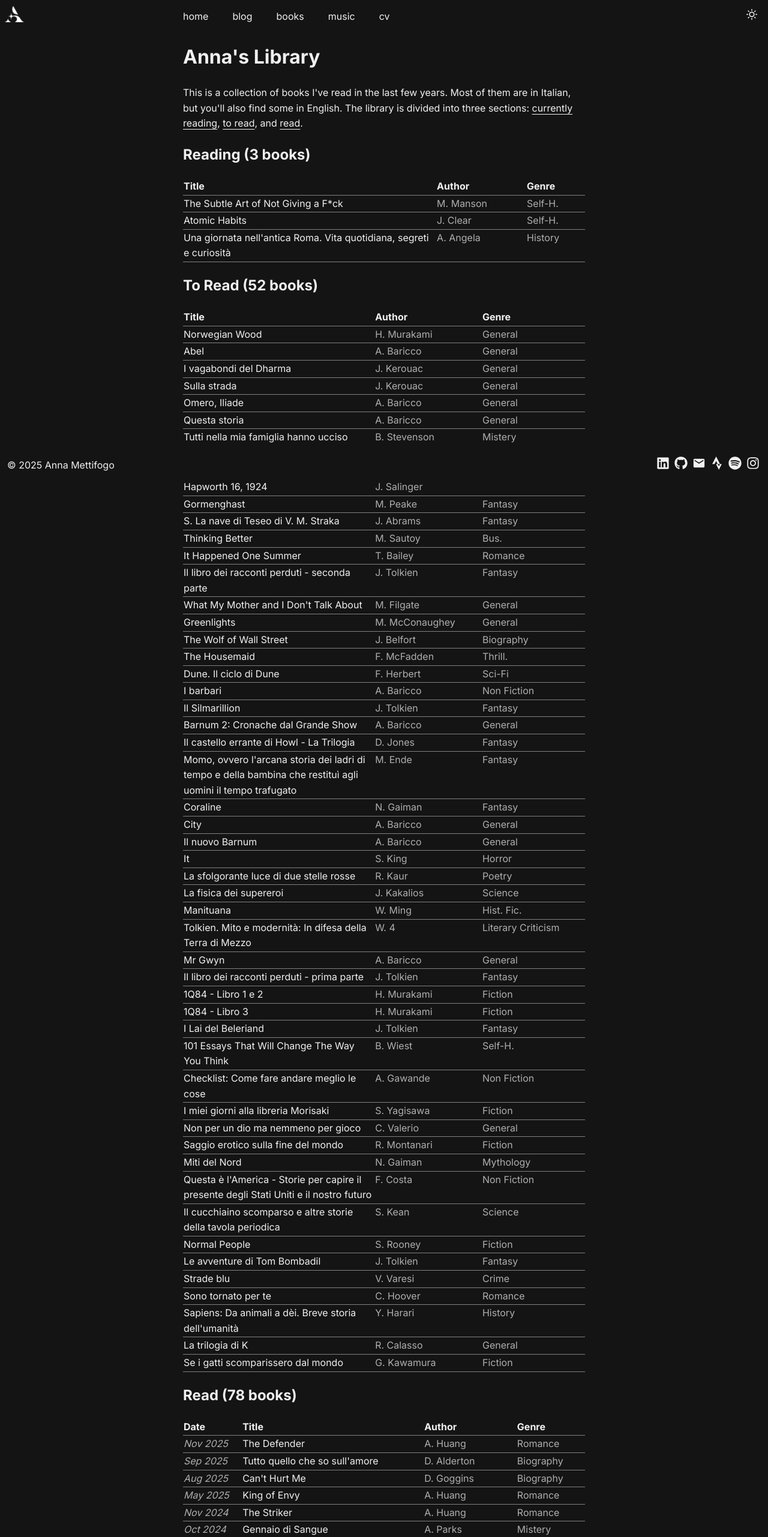
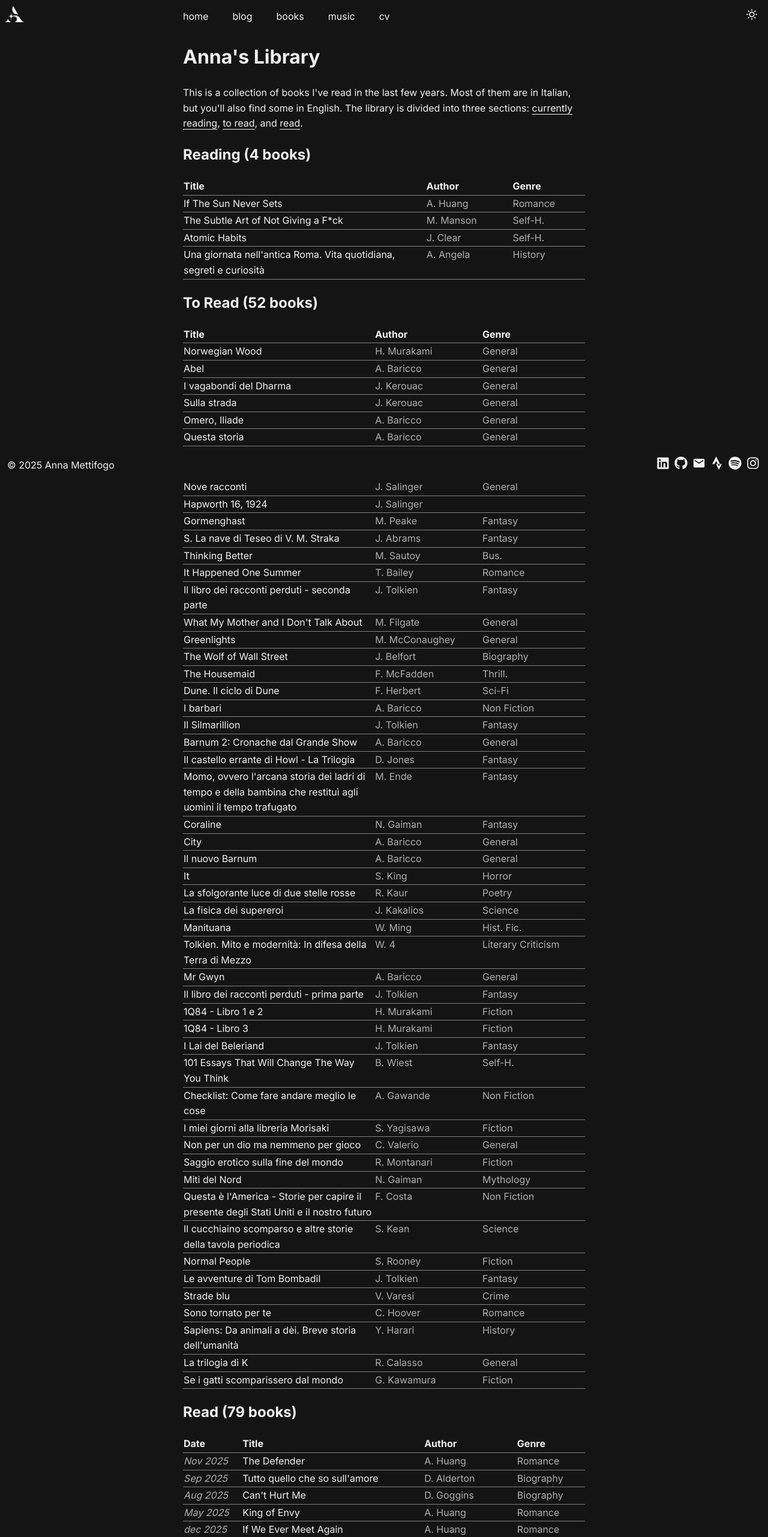
Before and after one commit to MettiFire/mywebsite, a Next.js app: page /books in a window 1280 px wide. Shown: the top 2562 px of the page at 60% size. Built offline with nearby package versions, Linux system fonts and the light colour scheme.

Commit message:
new deploy for errors on vercel

```diff
--- a/data/booksData.js
+++ b/data/booksData.js
@@ -1,5 +1,14 @@
 const booksRead =
 [
+{
+  date: "11 dec 2025",
+  title: "If We Ever Meet Again",
+  author: "Ana Huang",
+  genre: "Romance",
+  rating: "★★★☆☆",
+  buy: "https://amzn.eu/d/9am8apq?tag=mywebsitemett-21",
+  notesHref: null
+},
 {
   date: "9 mag 2025",
   title: "King of Envy",
@@ -706,6 +715,16 @@ const booksRead =
 
 const booksReading =
 [
+
+{
+  date: "11 dic 2025",
+  title: "If The Sun Never Sets",
+  author: "Ana Huang",
+  genre: "Romance",
+  rating: null,
+  buy: "https://amzn.eu/d/dxGfZot?tag=mywebsitemett-21",
+  notesHref: null
+},
 {
   date: "8 dic 2024",
   title: "The Subtle Art of Not Giving a F*ck",
--- a/package.json
+++ b/package.json
@@ -10,7 +10,7 @@
   },
   "dependencies": {
     "@supabase/supabase-js": "^2.84.0",
-    "next": "^16.0.7",
+    "next": "^16.1.0",
     "next-themes": "^0.4.6",
     "react": "19.2.0",
     "react-dom": "19.2.0",
```
Also changed, not shown: 1 other file (tests, documents, lock files or other folders).
